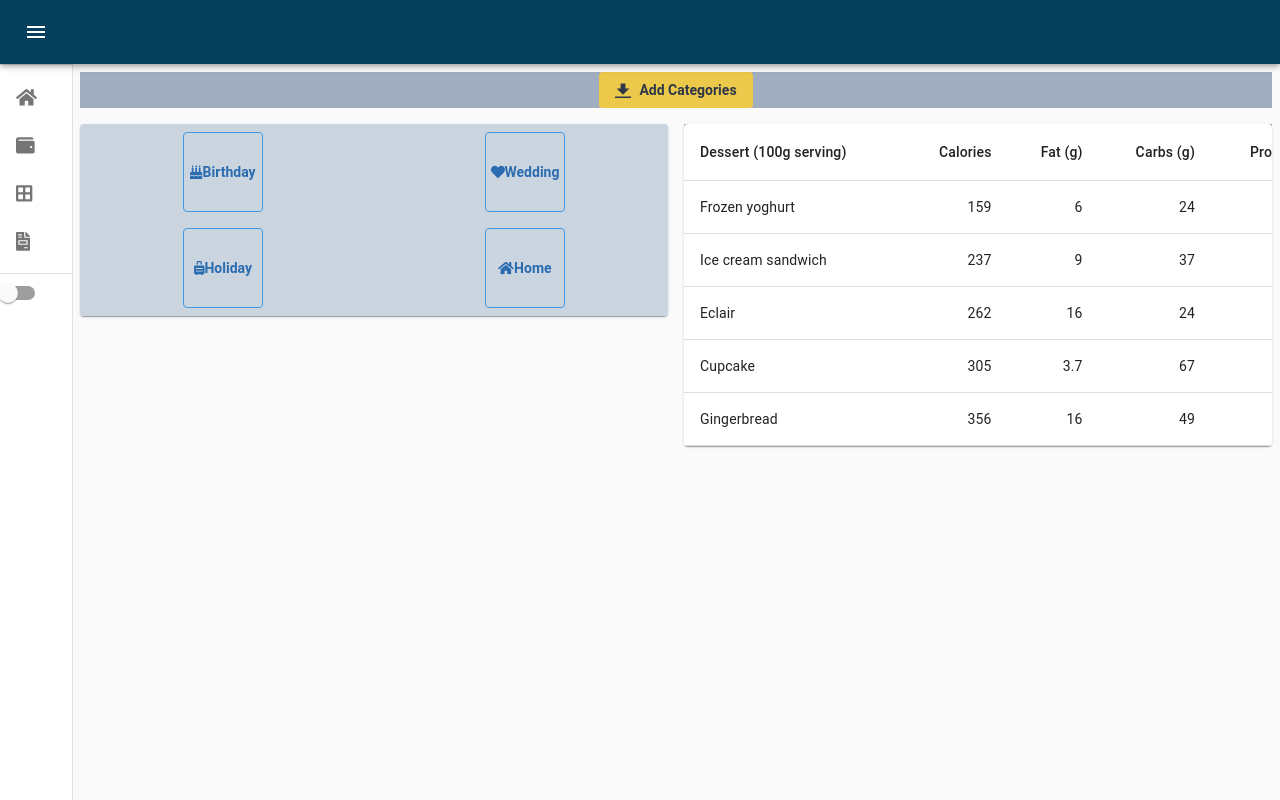
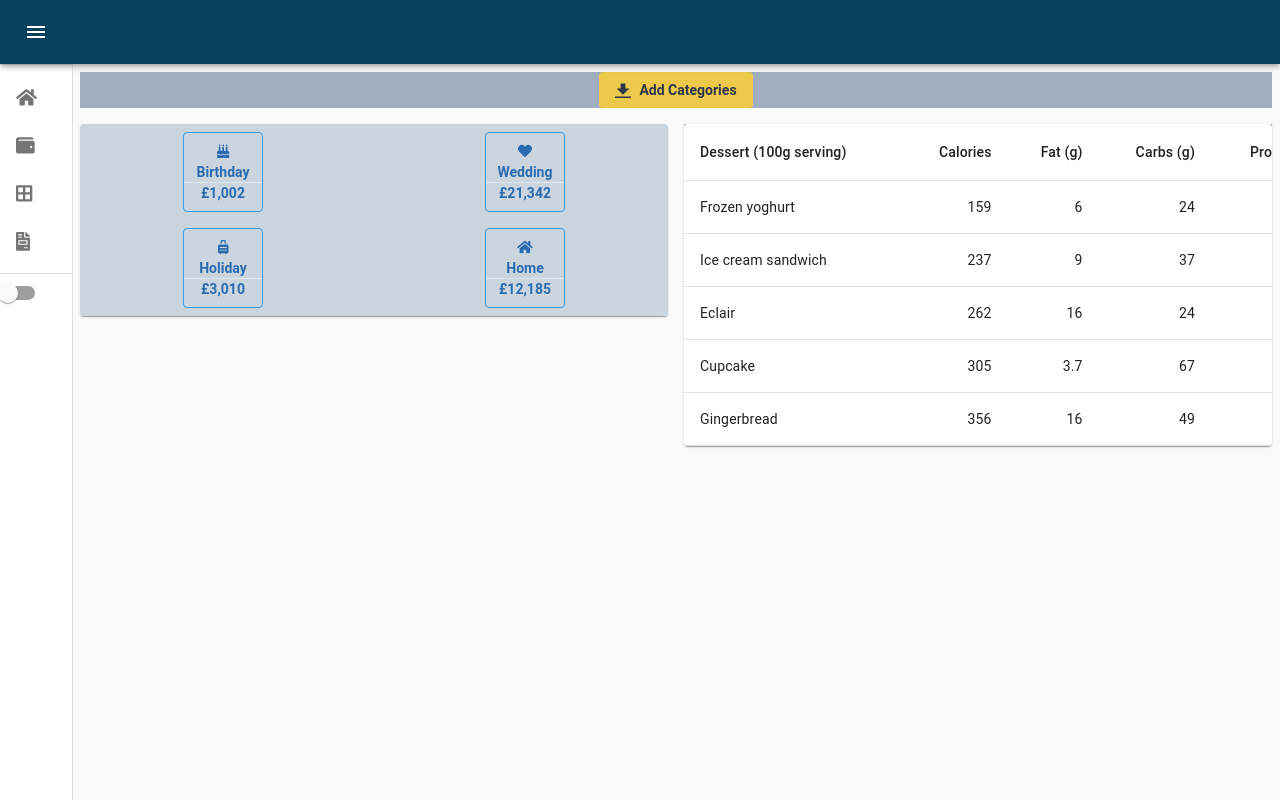
Before and after one commit to 756D6D61/New-Savings-Dashboard, a React (Create React App) app: page /categories in a window 1280 px wide. Built offline with nearby package versions, Linux system fonts and the light colour scheme.

Commit message:
Category icons with dummy data

```diff
--- a/src/components/CategoryIcons.js
+++ b/src/components/CategoryIcons.js
@@ -12,28 +12,40 @@ const CategoryIcons = () => {
 			<div class="my-2 px-2 w-1/2 overflow-hidden sm:my-3 sm:px-3 sm:w-1/2 md:my-3 md:px-3 md:w-1/2 lg:my-2 lg:px-2 xl:my-2 xl:px-2">
 				<button class="text-center bg-transparent hover:bg-blue-500 text-blue-700 font-semibold hover:text-white h-20 w-20 border border-blue-500 hover:border-transparent rounded">
 					<FontAwesomeIcon icon={faBirthdayCake} />
+					<br />
 					Birthday
+					<hr />
+					£1,002
 				</button>
 			</div>
 
 			<div class="my-2 px-2 w-1/2 overflow-hidden sm:my-3 sm:px-3 sm:w-1/2 md:my-3 md:px-3 md:w-1/2 lg:my-2 lg:px-2 xl:my-2 xl:px-2">
 				<button class="bg-transparent hover:bg-blue-500 text-blue-700 font-semibold hover:text-white h-20 w-20  border border-blue-500 hover:border-transparent rounded">
 					<FontAwesomeIcon icon={faHeart} />
+					<br />
 					Wedding
+					<hr />
+					£21,342
 				</button>
 			</div>
 
 			<div class="my-2 px-2 w-1/2 overflow-hidden sm:my-3 sm:px-3 sm:w-1/2 md:my-3 md:px-3 md:w-1/2 lg:my-2 lg:px-2 xl:my-2 xl:px-2">
 				<button class="bg-transparent hover:bg-blue-500 text-blue-700 font-semibold hover:text-white h-20 w-20  border border-blue-500 hover:border-transparent rounded">
 					<FontAwesomeIcon icon={faSuitcaseRolling} />
+					<br />
 					Holiday
+					<hr />
+					£3,010
 				</button>
 			</div>
 
 			<div class="my-2 px-2 w-1/2 overflow-hidden sm:my-3 sm:px-3 sm:w-1/2 md:my-3 md:px-3 md:w-1/2 lg:my-2 lg:px-2 xl:my-2 xl:px-2">
 				<button class="bg-transparent hover:bg-blue-500 text-blue-700 font-semibold hover:text-white h-20 w-20  border border-blue-500 hover:border-transparent rounded">
 					<FontAwesomeIcon icon={faHome} />
+					<br />
 					Home
+					<hr />
+					£12,185
 				</button>
 			</div>
 		</div>
```
